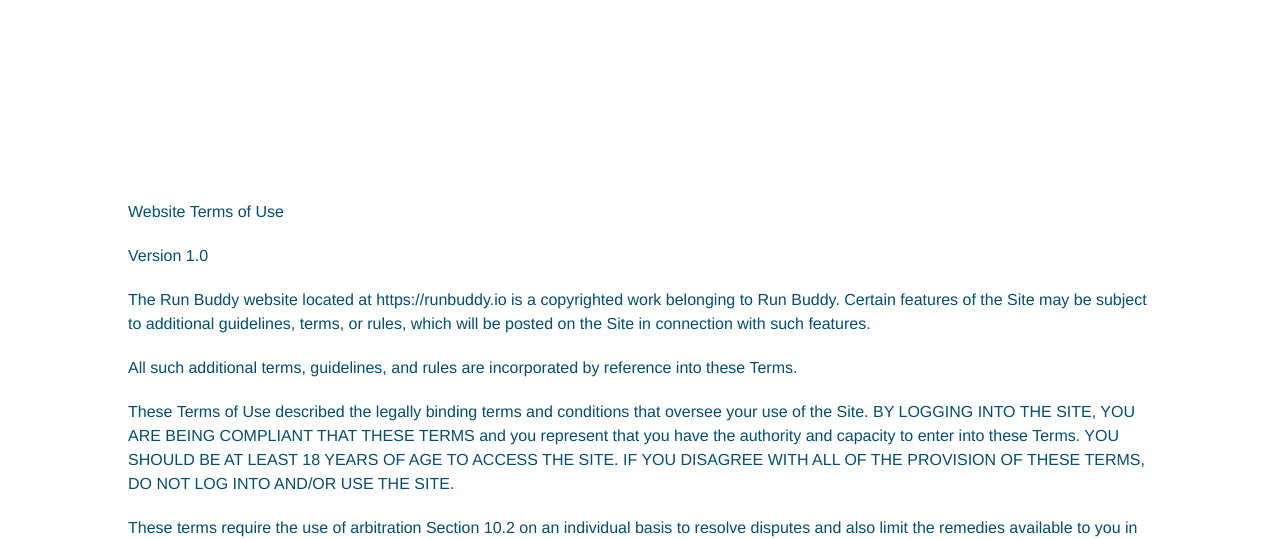
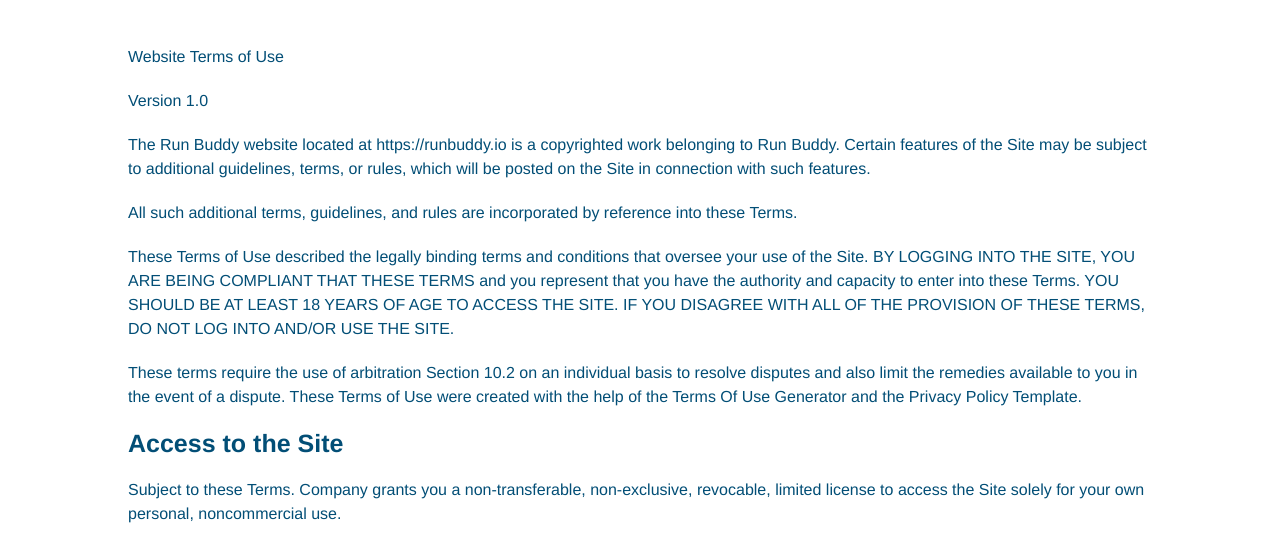
Before and after one commit to SLachelier/run-buddy, a plain HTML site: page privacy-policy.html in a window 1280 px wide. Shown: the part 264-803 px from the top of the page. Drawn offline with Linux system fonts and the light colour scheme.

Commit message:
adjusted secondary-content top margin

```diff
--- a/assets/css/secondary-styles.css
+++ b/assets/css/secondary-styles.css
@@ -14,7 +14,7 @@
 }
 .secondary-content {
     width: 80%;
-    margin: 200px auto;
+    margin: 45px auto;
     color: #024e76;
 }
 .secondary-content h3 {
```
